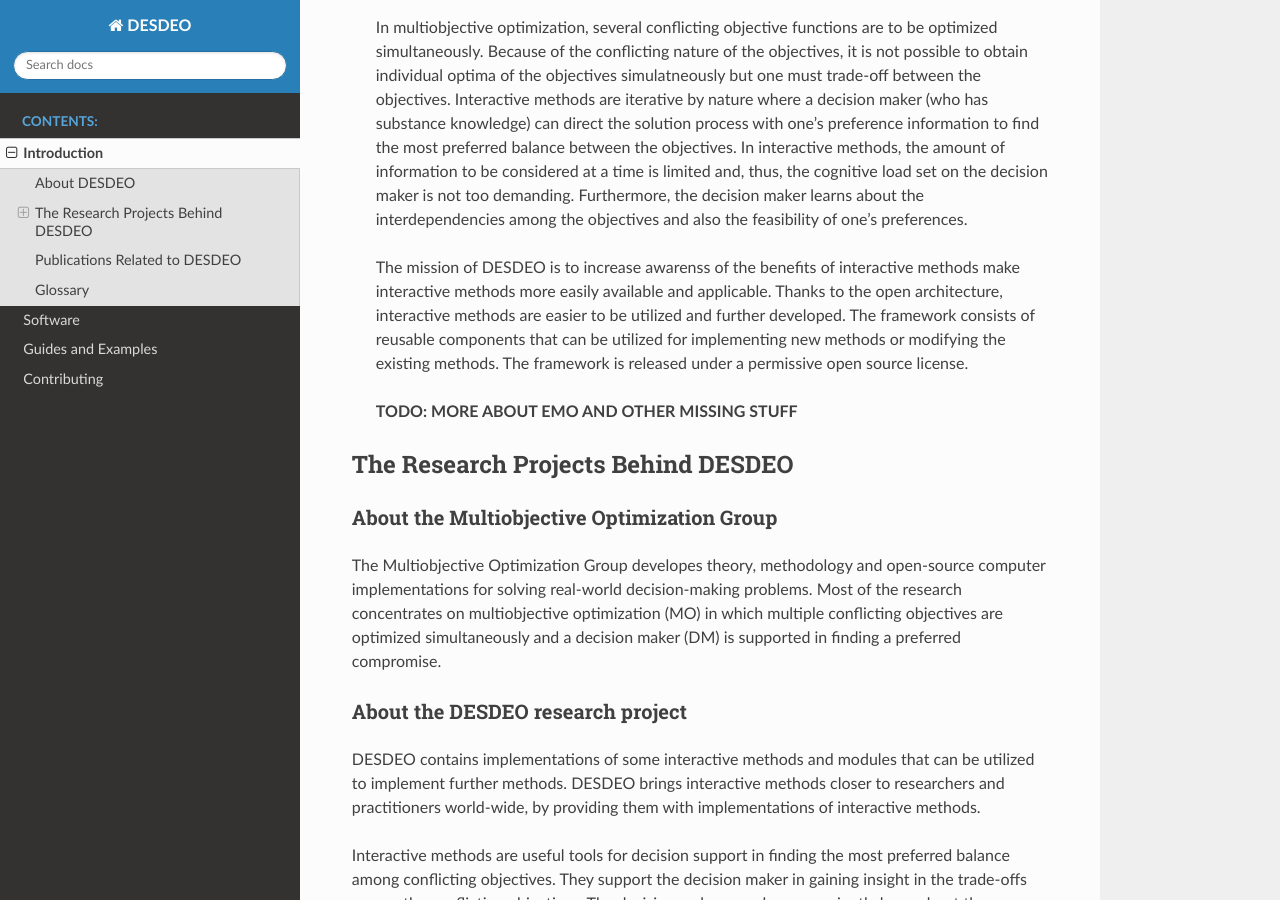
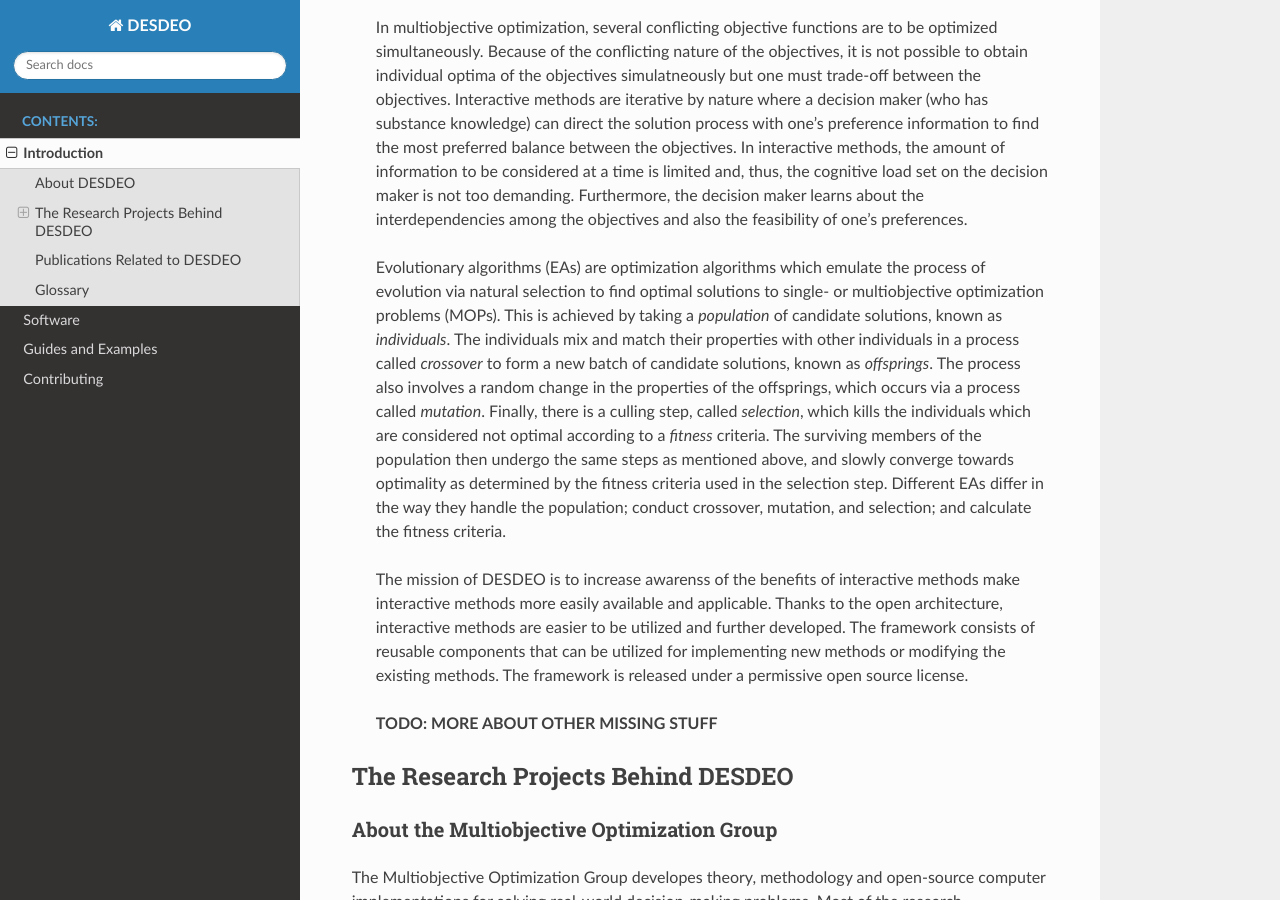
Before and after one commit to industrial-optimization-group/DESDEO, a Sphinx documentation site: the page built from docs/introduction.rst, in a window 1280 px wide and 900 px high, scrolled down 296 px. Built offline with Sphinx 7.4.7 and the Read the Docs theme 2.0.0, drawn with Linux system fonts in a browser that asks for light colours.

```diff
--- a/docs/index.rst
+++ b/docs/index.rst
@@ -21,6 +21,7 @@ Shortcut to package documentations
 ----------------------------------
 
  - desdeo_mcdm_
+ - desdeo_emo_
  - desdeo_problem_
  - desdeo_tools_
 
@@ -32,3 +33,5 @@ Shortcut to package documentations
 .. _desdeo_problem: https://desdeo-problem.readthedocs.io/en/latest/
 
 .. _desdeo_tools: https://desdeo-tools.readthedocs.io/en/latest/
+
+.. _desdeo_emo: https://desdeo-emo.readthedocs.io/en/latest/
--- a/docs/introduction.rst
+++ b/docs/introduction.rst
@@ -21,6 +21,23 @@ About DESDEO
  interdependencies among the objectives and also the feasibility of one's
  preferences.
 
+ Evolutionary algorithms (EAs) are optimization algorithms which emulate the process of
+ evolution via natural selection to find optimal solutions to single- or multiobjective
+ optimization problems (MOPs).
+ This is achieved by taking a *population* of candidate solutions, known as
+ *individuals*.
+ The individuals mix and match their properties with other individuals in a process
+ called *crossover* to form a new batch of candidate solutions, known as *offsprings*.
+ The process also involves a random change in the properties of the offsprings, which
+ occurs via a process called *mutation*.
+ Finally, there is a culling step, called *selection*, which kills the individuals which
+ are considered not optimal according to a *fitness* criteria.
+ The surviving members of the population then undergo the same steps as mentioned above,
+ and slowly converge towards optimality as determined by the fitness criteria used in the
+ selection step.
+ Different EAs differ in the way they handle the population; conduct crossover, mutation,
+ and selection; and calculate the fitness criteria.
+
  The mission of DESDEO is to increase awarenss of the benefits of interactive
  methods make interactive methods more easily available and applicable.
  Thanks to the open architecture, interactive methods are easier to be
@@ -29,7 +46,8 @@ About DESDEO
  the existing methods. The framework is released under a permissive open
  source license.
 
- **TODO: MORE ABOUT EMO AND OTHER MISSING STUFF**
+
+ **TODO: MORE ABOUT OTHER MISSING STUFF**
 
 The Research Projects Behind DESDEO
 -----------------------------------
@@ -109,4 +127,4 @@ Glossary
    ideal (point)
       The best possible objective values of a Pareto front.
 
-.. _publications: https://desdeo.misitano.xyz/publications/
+.. _publications: https://desdeo.it.jyu.fi/publicpoetryations/
--- a/pyproject.toml
+++ b/pyproject.toml
@@ -1,6 +1,6 @@
 [tool.poetry]
 name = "desdeo"
-version = "1.0"
+version = "1.1"
 description = "Open source framework for interactive multiobjective optimization."
 authors = ["Giovanni Misitano <giovanni.a.misitano@jyu.fi>"]
 license = "MIT"
@@ -10,6 +10,7 @@ python = "^3.7.0"
 desdeo-problem = "^0.15.0"
 desdeo-tools = "^0.2.6"
 desdeo-mcdm = "^0.1.3"
+desdeo-emo = "^1.0.2"
 
 [tool.poetry.dev-dependencies]
 sphinx = "^3.0.4"
```
Also changed, not shown: 1 other file.
